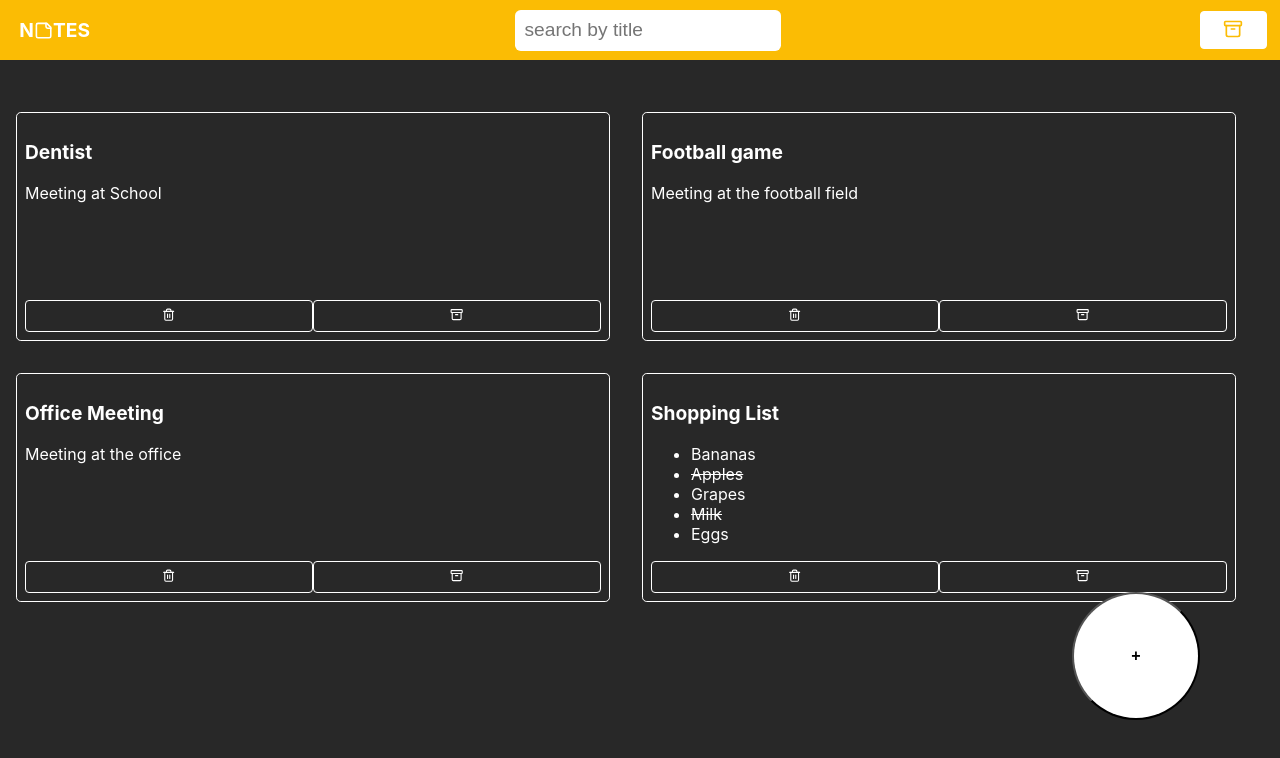
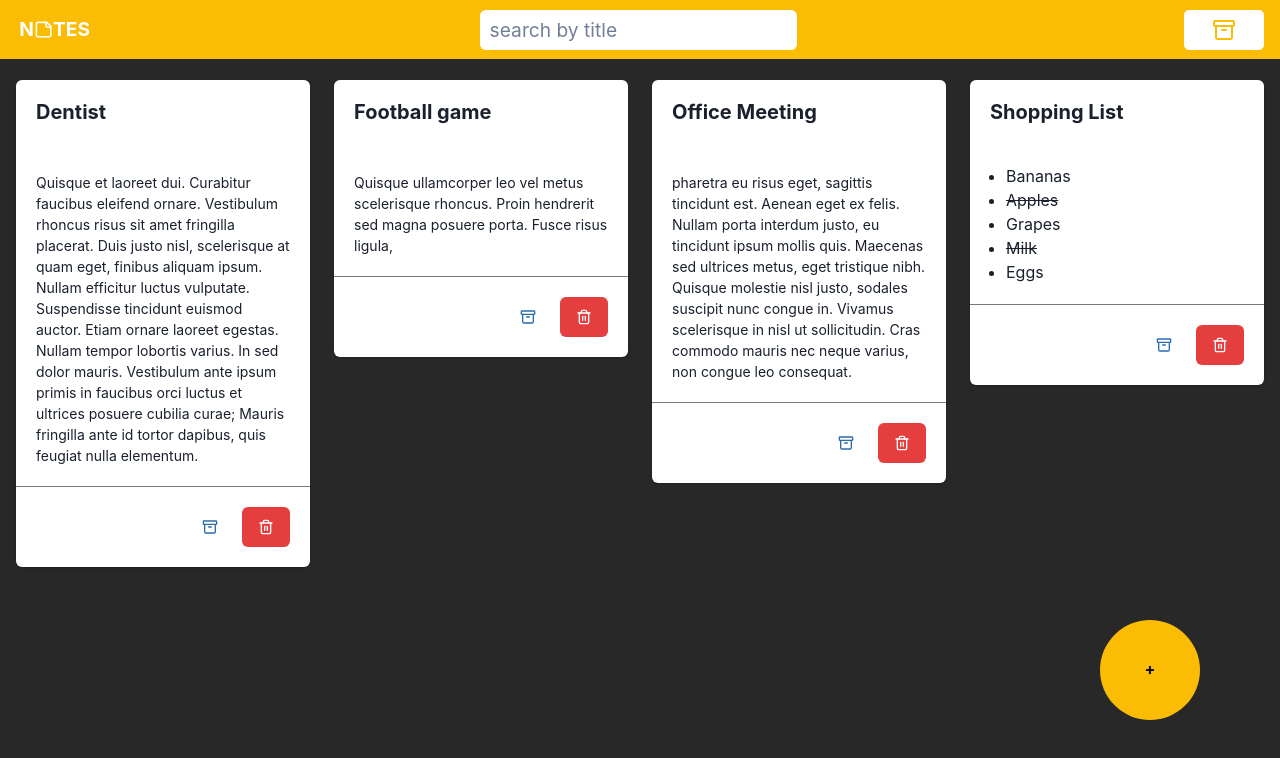
Before and after one commit to safwbdev/notes-app, a React (Vite) app: page / in a window 1280 px wide. Shown: the top 758 px of the page. Built offline with nearby package versions, Linux system fonts and the light colour scheme.

Commit message:
add Cakra UI

```diff
--- a/package.json
+++ b/package.json
@@ -10,6 +10,10 @@
     "preview": "vite preview"
   },
   "dependencies": {
+    "@chakra-ui/react": "^2.8.2",
+    "@emotion/react": "^11.11.4",
+    "@emotion/styled": "^11.11.5",
+    "framer-motion": "^11.1.7",
     "react": "^18.2.0",
     "react-dom": "^18.2.0",
     "react-icons": "^5.1.0"
--- a/src/App.scss
+++ b/src/App.scss
@@ -67,18 +67,18 @@ body {
   }
 }
 
+.notesContainer {
+  height: 100vh;
+}
+
 
 .openForm {
-  background: #ffffff;
-  position: absolute;
+  border-radius: 25em !important;
   bottom: 5em;
+  font-size: 1em;
+  font-weight: bold;
+  position: absolute !important;
   right: 5em;
-  border-radius: 25em;
-  height: 8em;
-  width: 8em;
-  font-weight: bold;
-  font-size: 1em;
-
 }
 
 .title {
@@ -227,12 +227,21 @@ body {
 .newItemInput {
   display: flex;
   align-items: center;
+  // height: 1;
+  font-size: 1.5em;
 
   button {
     border: 0;
-    background: transparent;
+    // background: transparent;
     color: #ffffff;
-    font-size: 1.5em;
+  }
+
+  input {
+    margin: .5em;
+    padding-left: .5em;
+    padding-bottom: .5em;
+    font-size: inherit;
+
   }
 }
 
--- a/src/components/Header.tsx
+++ b/src/components/Header.tsx
@@ -1,9 +1,16 @@
 
 import { useMycontext } from '../contexts/MainProvider'
 import { LuArchive, LuStickyNote } from "react-icons/lu";
-
+import {
+    Input, Button
+} from '@chakra-ui/react'
 const Header = () => {
-    const { isArchived, setIsArchived, searchQuery, setSearchQuery } = useMycontext()
+    const {
+        isArchived,
+        setIsArchived,
+        searchQuery,
+        setSearchQuery
+    } = useMycontext()
 
     return (
         <div className="header">
@@ -15,17 +22,18 @@ const Header = () => {
                 <span>tes</span>
             </div>
             <div className="search">
-                <input
+                <Input
                     value={searchQuery}
                     onChange={e => setSearchQuery(e.target.value)}
                     placeholder='search by title'
-
+                    color='black'
+                    background={'white'}
                 />
             </div>
             <div className="other">
-                <button onClick={() => setIsArchived(!isArchived)}>
+                <Button onClick={() => setIsArchived(!isArchived)}>
                     {isArchived ? <LuStickyNote /> : <LuArchive />}
-                </button>
+                </Button>
             </div>
         </div>
     )
--- a/src/components/NoteItem.tsx
+++ b/src/components/NoteItem.tsx
@@ -1,7 +1,22 @@
 import { useMycontext } from "../contexts/MainProvider";
 import { TaskPropTypes, ItemProps } from "../types";
-// import { FaArchive, FaTrash } from "react-icons/fa";
 import { LuArchive, LuArchiveRestore, LuTrash2 } from "react-icons/lu";
+import {
+    Card,
+    CardHeader,
+    CardBody,
+    CardFooter,
+    Heading,
+    Stack,
+    Box,
+    StackDivider,
+    Text,
+    Divider,
+    ButtonGroup,
+    Button,
+    ListItem,
+    UnorderedList,
+} from '@chakra-ui/react'
 
 const NoteItem = ({ task, deleteTask }: ItemProps) => {
     const {
@@ -34,27 +49,39 @@ const NoteItem = ({ task, deleteTask }: ItemProps) => {
     }
 
     return (
-        <div className="noteItem">
-            <div className="noteContent" onClick={() => getNote()}>
-                <p className="title">{task.title}</p>
-                {task.content ? (
-                    <p className="content">{task.content}</p>
+        <Card>
+            <div onClick={() => getNote()}>
+                <CardHeader>
+                    <Heading size='md'>{task.title}</Heading>
+                </CardHeader>
+                <CardBody>
+                    <Stack divider={<StackDivider />} spacing='4'>
+                        <Box>
 
-                ) : (
-                    <ul>
-                        {task.listContent.map((item) => (<li key={item.lId} style={{ textDecoration: item.completed ? 'line-through' : 'unset' }}>{item.text}</li>))}
-                    </ul>
-                )}
+                            {task.content ? (
+                                <Text pt='2' fontSize='sm'>{task.content}</Text>
+
+                            ) : (
+                                <UnorderedList>
+                                    {task.listContent.map((item) => (<ListItem key={item.lId} style={{ textDecoration: item.completed ? 'line-through' : 'unset' }}>{item.text}</ListItem>))}
+                                </UnorderedList>
+                            )}
+                        </Box>
+                    </Stack>
+                </CardBody>
             </div>
-            <div className="noteFooter">
-                <button className="deleteNote" onClick={() => deleteTask(task.id)}>
-                    <LuTrash2 />
-                </button>
-                <button className="archiveNote" onClick={() => toggleArchive(task.id)}>
-                    {task.archived ? <LuArchiveRestore /> : <LuArchive />}
-                </button>
-            </div>
-        </div>
+            <Divider />
+            <CardFooter justifyContent={'flex-end'}>
+                <ButtonGroup spacing='2' >
+                    <Button variant='ghost' colorScheme='blue' onClick={() => toggleArchive(task.id)}>
+                        {task.archived ? <LuArchiveRestore /> : <LuArchive />}
+                    </Button>
+                    <Button variant='solid' colorScheme='red' onClick={() => deleteTask(task.id)}>
+                        <LuTrash2 />
+                    </Button>
+                </ButtonGroup>
+            </CardFooter>
+        </Card>
     );
 }
 
--- a/src/components/NoteView.tsx
+++ b/src/components/NoteView.tsx
@@ -1,5 +1,17 @@
 import { useMycontext } from '../contexts/MainProvider'
 import { LuXCircle, LuPlusCircle } from "react-icons/lu";
+import {
+    Modal,
+    ModalOverlay,
+    ModalContent,
+    ModalHeader,
+    ModalFooter,
+    ModalBody,
+    Textarea,
+    Checkbox,
+    Button,
+    Input,
+} from '@chakra-ui/react'
 
 const NoteView = () => {
 
@@ -86,27 +98,33 @@ const NoteView = () => {
 
     return (
         <>
-            <div className='noteWindow' style={{ display: openForm ? 'flex' : 'none' }}>
-                <div className='noteForm'>
+            <Modal isOpen={openForm} onClose={closeView}>
+                <ModalOverlay />
+                <ModalContent>
+                    <ModalHeader>
                         {currentNote === 0 && (
-                        <div className="noteHeader">
-                            <button onClick={() => {
+                            <div style={{ marginBottom: '1em' }}>
+                                <Button onClick={() => {
                                     setIsListForm(false);
                                     setContent('');
-                            }} className={!isListForm ? 'selected' : ''}>Note</button>
-                            <button onClick={() => {
+                                }} color={!isListForm ? 'white' : 'black'} colorScheme={!isListForm ? 'blue' : ''}>Note</Button>
+                                <Button onClick={() => {
                                     setIsListForm(true);
                                     setContent(null);
-                            }} className={isListForm ? 'selected' : ''}>List</button>
+                                }} color={isListForm ? 'white' : 'black'} colorScheme={isListForm ? 'blue' : ''}>List</Button>
                             </div>
                         )}
-                    <input
+                        <Input
                             value={title}
                             onChange={e => setTitle(e.target.value)}
                             placeholder='title'
+                            size='full'
                         />
+                    </ModalHeader>
+                    {/* <ModalCloseButton /> */}
+                    <ModalBody>
                         {content !== null ? (
-                        <textarea
+                            <Textarea
                                 value={content}
                                 placeholder='content'
                                 onChange={e => setContent(e.target.value)}
@@ -114,36 +132,35 @@ const NoteView = () => {
                         ) : (<div>
                             {listContent.map(item => (
                                 <div className="itemInput" key={item.lId}>
-                                <input
-                                    type="checkbox"
-                                    checked={item.completed}
-                                    onChange={() => toggleCompleted(item.lId)}
-                                />
+                                    <Checkbox isChecked={item.completed}
+                                        onChange={() => toggleCompleted(item.lId)} />
                                     {/* FIXME | make existing list items editable */}
-                                <input value={item.text} placeholder='Add item' />
-                                <button onClick={() => deleteFromList(item.lId)}><LuXCircle /></button>
+                                    <Input value={item.text} placeholder='Add item' size={'full'} />
+                                    <Button onClick={() => deleteFromList(item.lId)} colorScheme='red'><LuXCircle /></Button>
                                 </div>
                             ))}
                             <div className="newItemInput">
-                            <input
+                                <Input
                                     value={currentListItem}
                                     onChange={e => setCurrentListItem(e.target.value)}
                                     placeholder='Add item' />
-                            <button
+                                <Button
+                                    colorScheme='green'
                                     onClick={() => addToList()}
                                     disabled={currentListItem === ''}>
                                     <LuPlusCircle />
-                            </button>
+                                </Button>
                             </div>
                         </div>)}
-                    <div className='formFooter'>
+                    </ModalBody>
+                    <ModalFooter>
                         {currentNote === 0 ?
-                            (<button onClick={() => addNote(title, content)}>Add</button>) :
-                            (<button onClick={() => updateNote(currentNote)}>Update</button>)}
-                        <button onClick={() => closeView()}>close</button>
-                    </div>
-                </div>
-            </div>
+                            (<Button onClick={() => addNote(title, content)}>Add</Button>) :
+                            (<Button onClick={() => updateNote(currentNote)}>Update</Button>)}
+                        <Button onClick={() => closeView()}>close</Button>
+                    </ModalFooter>
+                </ModalContent>
+            </Modal>
         </>
     )
 }
--- a/src/components/Notes.tsx
+++ b/src/components/Notes.tsx
@@ -2,10 +2,15 @@ import { useEffect, useState } from 'react';
 import { useMycontext } from '../contexts/MainProvider'
 import NoteItem from './NoteItem'
 import NoteForm from './NoteView';
+import {
+    Grid,
+    GridItem,
+    Container,
+    Button
+} from '@chakra-ui/react'
 
 const Home = () => {
     const { tasks, setTasks, setOpenForm, openForm, isArchived, searchQuery, setContent } = useMycontext();
-
     const [results, setresults] = useState(tasks)
 
     useEffect(() => {
@@ -22,26 +27,33 @@ const Home = () => {
     }
 
     return (
-        <div className="noteList">
-            {results.map(task => task.archived === isArchived && (
-                <NoteItem
-                    key={task.id}
-                    task={task}
-                    deleteTask={deleteTask}
-                />
-            ))}
-            <NoteForm />
-            <button
+        <Container maxW='full' centerContent paddingTop={20} className='notesContainer'>
+            <Grid templateColumns='repeat(4, 1fr)' gap={6}>
+                {
+                    results.map(task => task.archived === isArchived && (
+                        <GridItem w='100%' key={task.id}>
+                            <NoteItem task={task} deleteTask={deleteTask} />
+                        </GridItem>
+                    ))
+                }
+                <NoteForm />
+            </Grid >
+            <Button
                 onClick={() => {
                     setOpenForm(true);
                     setContent('');
                 }}
+                className='openForm'
+                background={'#fbbc04'}
                 style={{ display: !openForm ? 'block' : 'none' }}
-                className='openForm'>
+                height={100}
+                width={100}
+                color={'black'}
+                fontWeight={'bold'}
+            >
                 +
-            </button>
-
-        </div>
+            </Button>
+        </Container >
     )
 }
 
--- a/src/data.ts
+++ b/src/data.ts
@@ -4,28 +4,28 @@ export const data: TaskPropTypes[] = [
     {
         id: 1,
         title: 'Doctor',
-        content: 'Doctor Appointment',
+        content: 'Lorem ipsum dolor sit amet, consectetur adipiscing elit. Aliquam velit ligula, tempor eu ipsum vel, convallis pharetra metus. Phasellus lobortis, nisl non suscipit fermentum, lacus ligula ultricies nibh, sit amet lacinia nunc leo quis enim. ',
         listContent: [],
         archived: true
     },
     {
         id: 2,
         title: 'Dentist',
-        content: 'Meeting at School',
+        content: 'Quisque et laoreet dui. Curabitur faucibus eleifend ornare. Vestibulum rhoncus risus sit amet fringilla placerat. Duis justo nisl, scelerisque at quam eget, finibus aliquam ipsum. Nullam efficitur luctus vulputate. Suspendisse tincidunt euismod auctor. Etiam ornare laoreet egestas. Nullam tempor lobortis varius. In sed dolor mauris. Vestibulum ante ipsum primis in faucibus orci luctus et ultrices posuere cubilia curae; Mauris fringilla ante id tortor dapibus, quis feugiat nulla elementum.',
         listContent: [],
         archived: false
     },
     {
         id: 3,
         title: 'Football game',
-        content: 'Meeting at the football field',
+        content: 'Quisque ullamcorper leo vel metus scelerisque rhoncus. Proin hendrerit sed magna posuere porta. Fusce risus ligula,',
         listContent: [],
         archived: false
     },
     {
         id: 4,
         title: 'Office Meeting',
-        content: 'Meeting at the office',
+        content: 'pharetra eu risus eget, sagittis tincidunt est. Aenean eget ex felis. Nullam porta interdum justo, eu tincidunt ipsum mollis quis. Maecenas sed ultrices metus, eget tristique nibh. Quisque molestie nisl justo, sodales suscipit nunc congue in. Vivamus scelerisque in nisl ut sollicitudin. Cras commodo mauris nec neque varius, non congue leo consequat.',
         listContent: [],
         archived: false
     },
--- a/src/main.tsx
+++ b/src/main.tsx
@@ -1,10 +1,12 @@
 import React from 'react'
 import ReactDOM from 'react-dom/client'
-import App from './App.tsx'
-// import './index.css'
+import App from './App.tsx';
+import { ChakraProvider } from '@chakra-ui/react'
 
 ReactDOM.createRoot(document.getElementById('root')!).render(
   <React.StrictMode>
-    <App />
+    <ChakraProvider>
+      <App />
+    </ChakraProvider>
   </React.StrictMode>,
 )
```
Also changed, not shown: 1 other file (tests, documents, lock files or other folders). Lines whose indentation alone changed are shown as unchanged.
